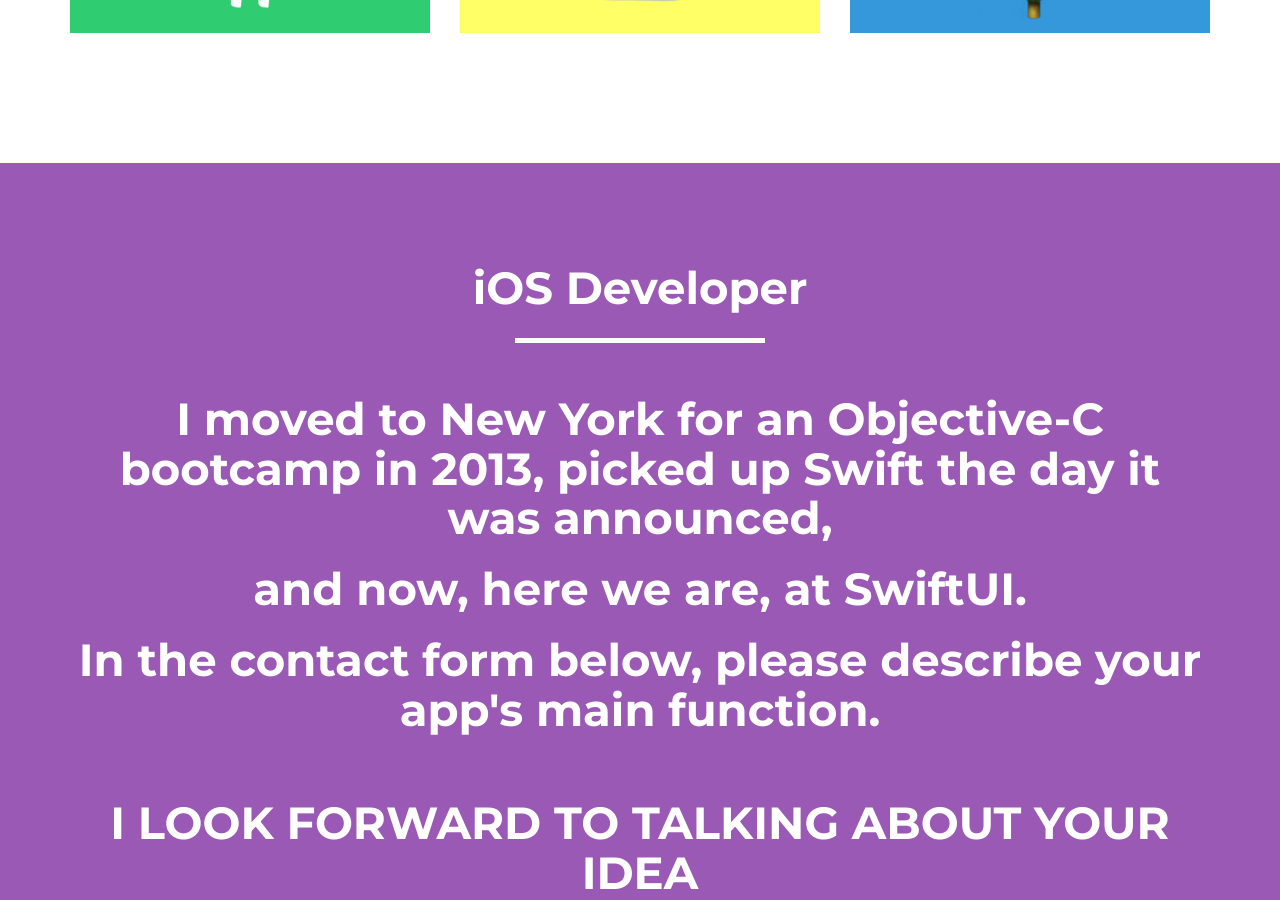
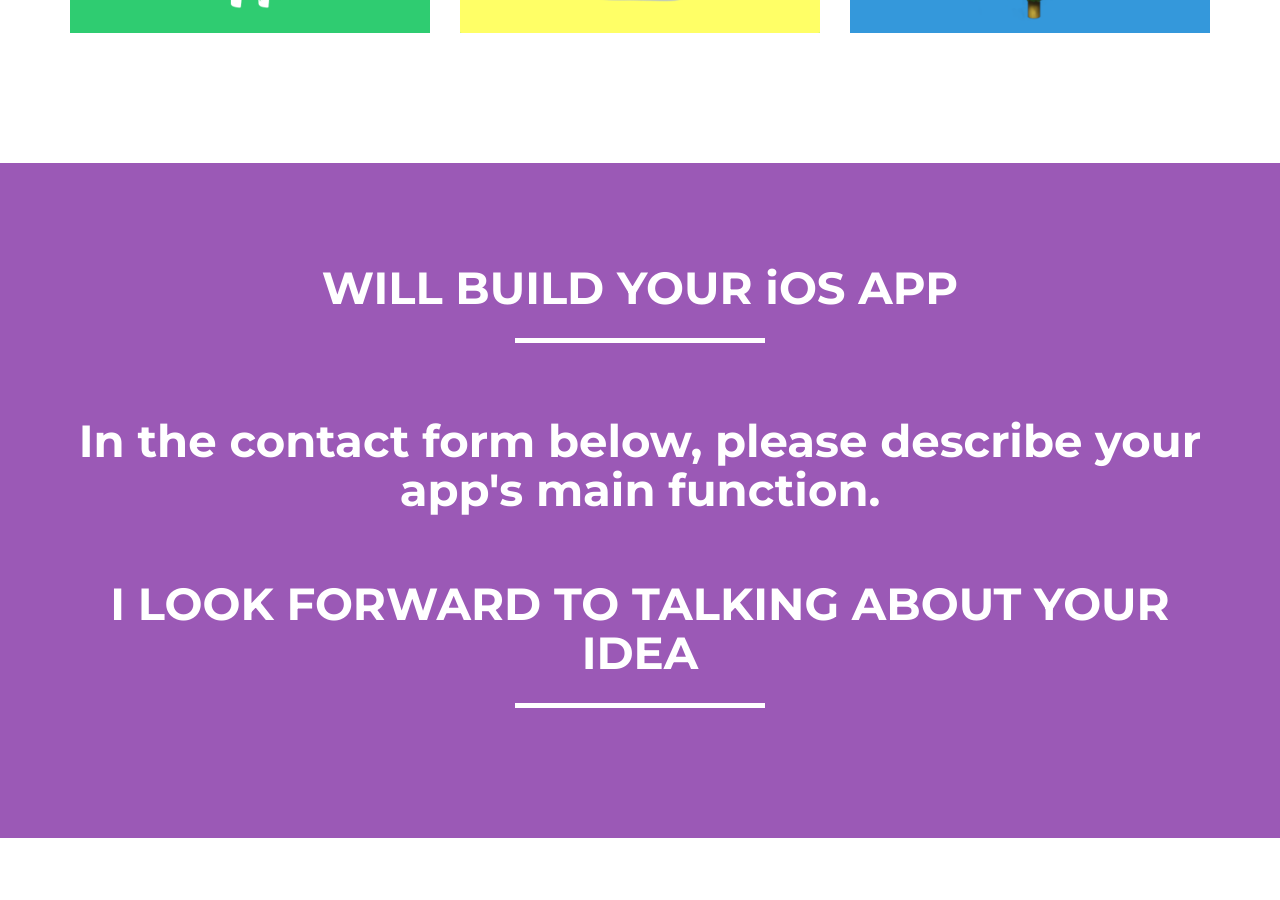
Before and after one commit to andrewcar/andrewcar.github.io, a Jekyll site: the page built from index.html, in a window 1280 px wide and 900 px high, scrolled down 1198 px. Built offline with Jekyll 4.4.1, drawn with Linux system fonts in a browser that asks for light colours.

Commit message:
Update about.html

```diff
--- a/_includes/about.html
+++ b/_includes/about.html
@@ -3,15 +3,12 @@
         <div class="container">
             <div class="row">
                 <div class="col-md-12 text-center">
-                    <h2>iOS Developer</h2>
+                    <h2>WILL BUILD YOUR iOS APP</h2>
                     <hr class="star-light">
                 </div>
             </div>
              <center>
                 <br>
-                    <h2>I moved to New York for an Objective-C bootcamp in 2013, picked up Swift the day it was announced,</h2>
-                <br>
-                    <h2>and now, here we are, at SwiftUI.</h2>
                 <br>
                     <h2>In the contact form below, please describe your app's main function.</h2>
                 <br>
```
